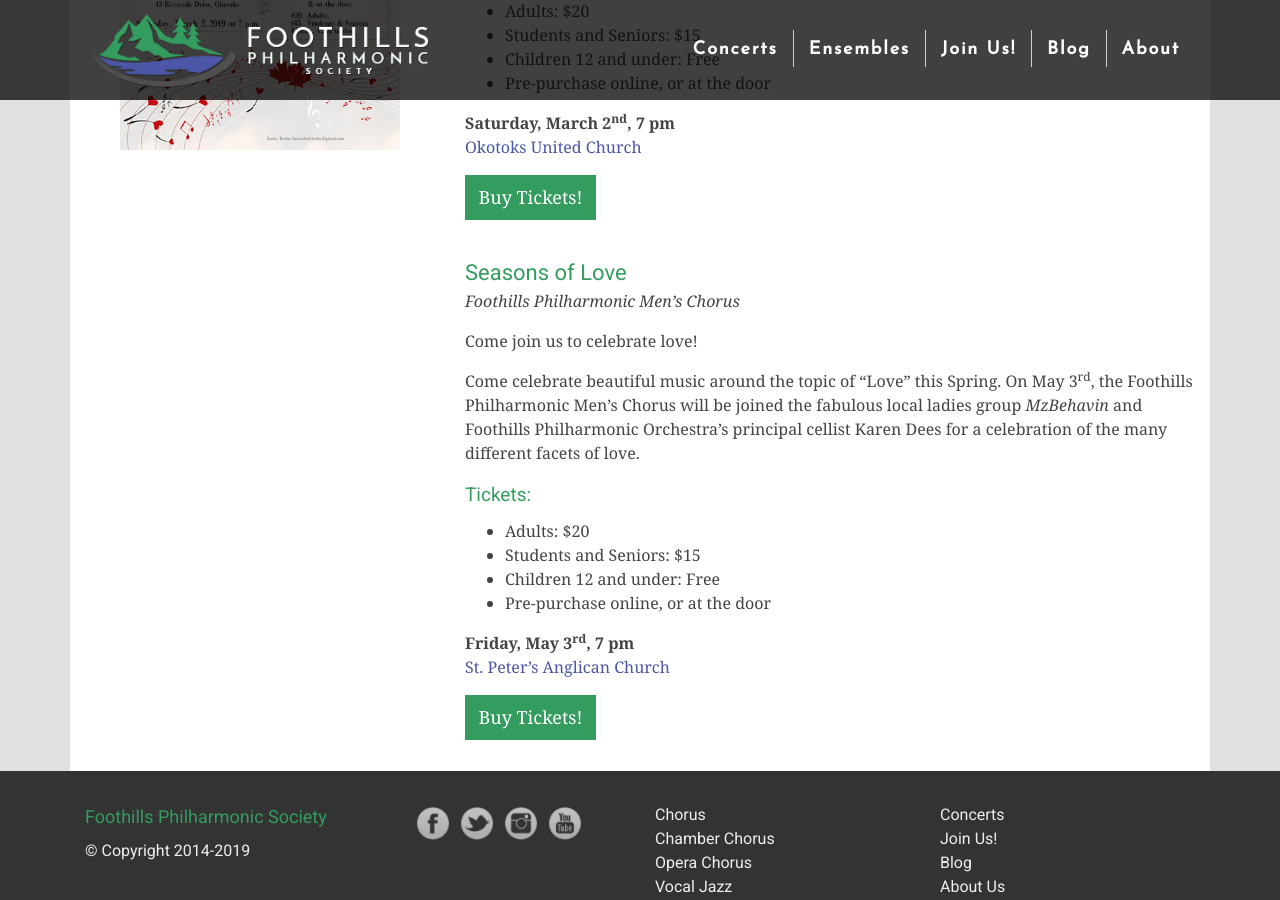
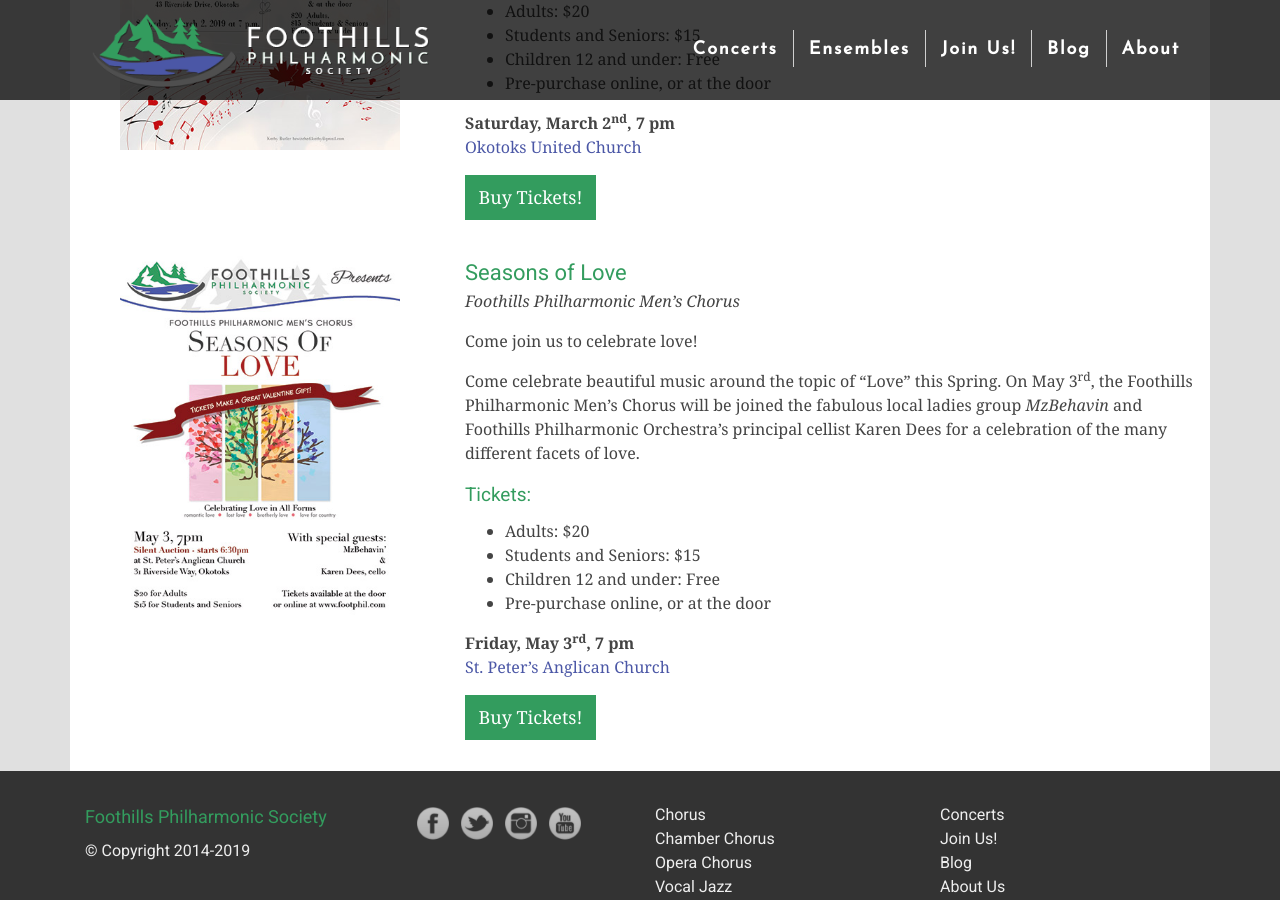
Before and after one commit to percyhanna/fps, a Jekyll site: the page built from concerts/index.html, in a window 1280 px wide and 900 px high, scrolled down 454 px. Built offline with Jekyll 4.4.1, drawn with Linux system fonts in a browser that asks for light colours; nearby versions of some CDN libraries; Markdown is read by kramdown in place of the engine named in the settings.

Commit message:
Add Seasons of Love poster

```diff
--- a/concerts/index.html
+++ b/concerts/index.html
@@ -48,12 +48,15 @@
 
         <div class="row">
           <div class="col-lg-4 col-md-6 col-12">
-            <p>
+            <p class="content-image">
+              <a href="https://www.brownpapertickets.com/event/4052381" target="_blank">
+                <img src="/images/concerts/2019-spring/seasons-of-love-small.jpg">
+              </a>
             </p>
           </div>
 
           <div class="col-lg-8 col-md-6 col-12">
-            <h3 class="tight">Seasons of Love</h3>
+            <h3 class="tight"><a href="https://www.brownpapertickets.com/event/4052381" target="_blank">Seasons of Love</a></h3>
             <p>
               <em>Foothills Philharmonic Men’s Chorus</em>
             </p>
```
Also changed, not shown: images/concerts/2019-spring/seasons-of-love-small.jpg (added), images/concerts/2019-spring/seasons-of-love.jpg (added).
